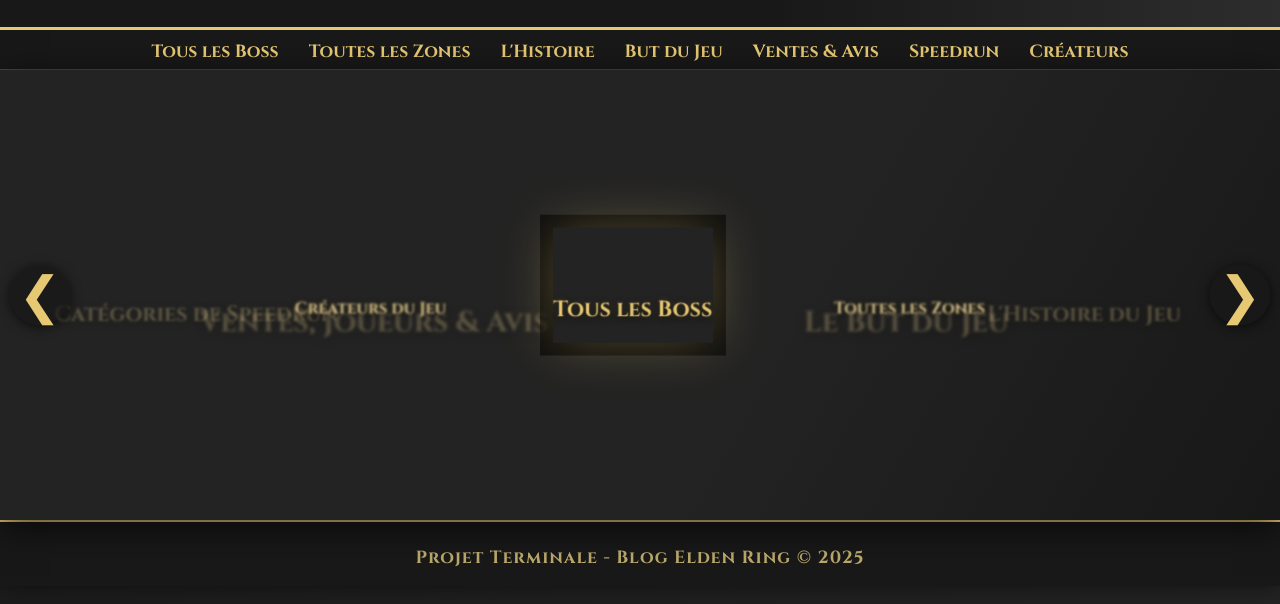
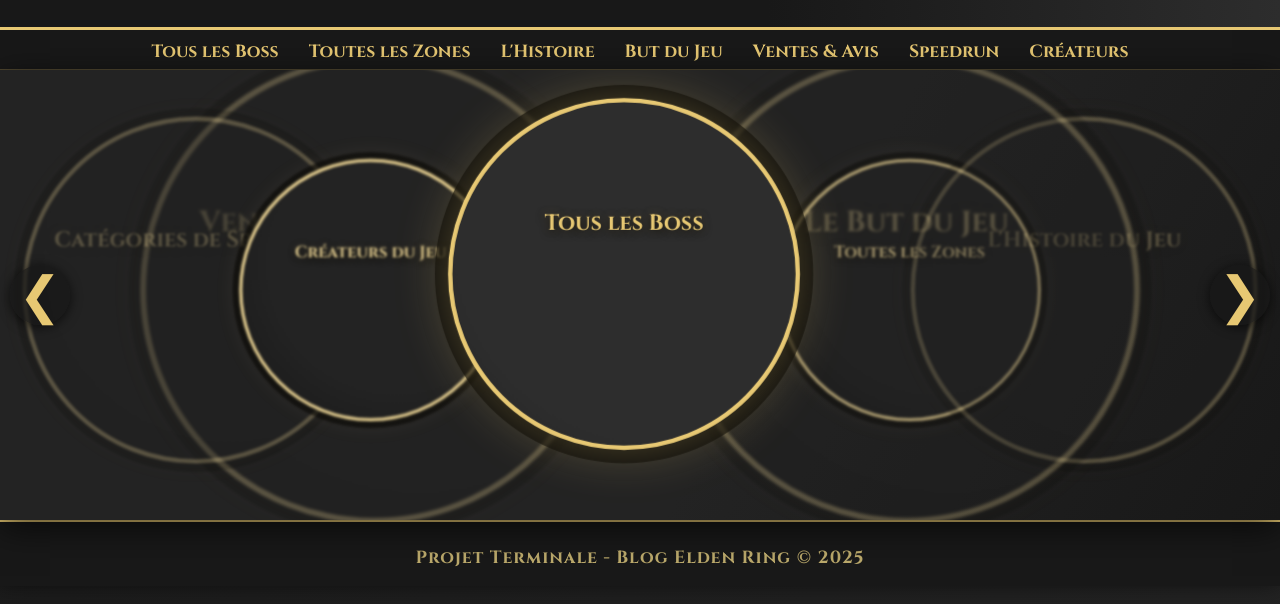
Before and after one commit to Soukoumi/Blog, a plain HTML site: page index.html in a window 1280 px wide. Shown: the part 104-708 px from the top of the page. Drawn offline with Linux system fonts and the light colour scheme.

Commit message:
Update index.html

```diff
--- a/index.html
+++ b/index.html
@@ -71,20 +71,32 @@
     }
 
     .bubble {
+      min-width: 320px;
+      height: 320px;
+      background: radial-gradient(circle at 60% 40%, #232323 60%, #181818 100%);
+      border: 4px solid #e7c873;
+      box-shadow: 0 0 32px 0 #e7c87322, 0 0 0 8px #000a;
+      border-radius: 50%;
+      text-align: center;
+      padding: 36px 20px 0 20px;
+      box-sizing: border-box;
+      cursor: pointer;
       position: absolute;
       left: 50%;
       top: 50%;
       transform-style: preserve-3d;
-      transition: transform 0.6s cubic-bezier(.77,0,.18,1), opacity 0.4s, filter 0.4s;
+      transition: transform 0.6s cubic-bezier(.77,0,.18,1), opacity 0.4s, filter 0.4s, box-shadow 0.3s, background 0.3s;
       opacity: 0.5;
       filter: blur(1px) grayscale(0.3);
       z-index: 1;
+      overflow: hidden;
     }
     .bubble.active {
       opacity: 1;
       filter: none;
       z-index: 2;
       box-shadow: 0 0 48px 0 #e7c87355, 0 0 0 12px #000a;
+      background: radial-gradient(circle at 60% 40%, #2d2d2d 70%, #232323 100%);
       transform: scale(1.1) translate(-50%, -50%) !important;
     }
     .bubble h2 {
```
